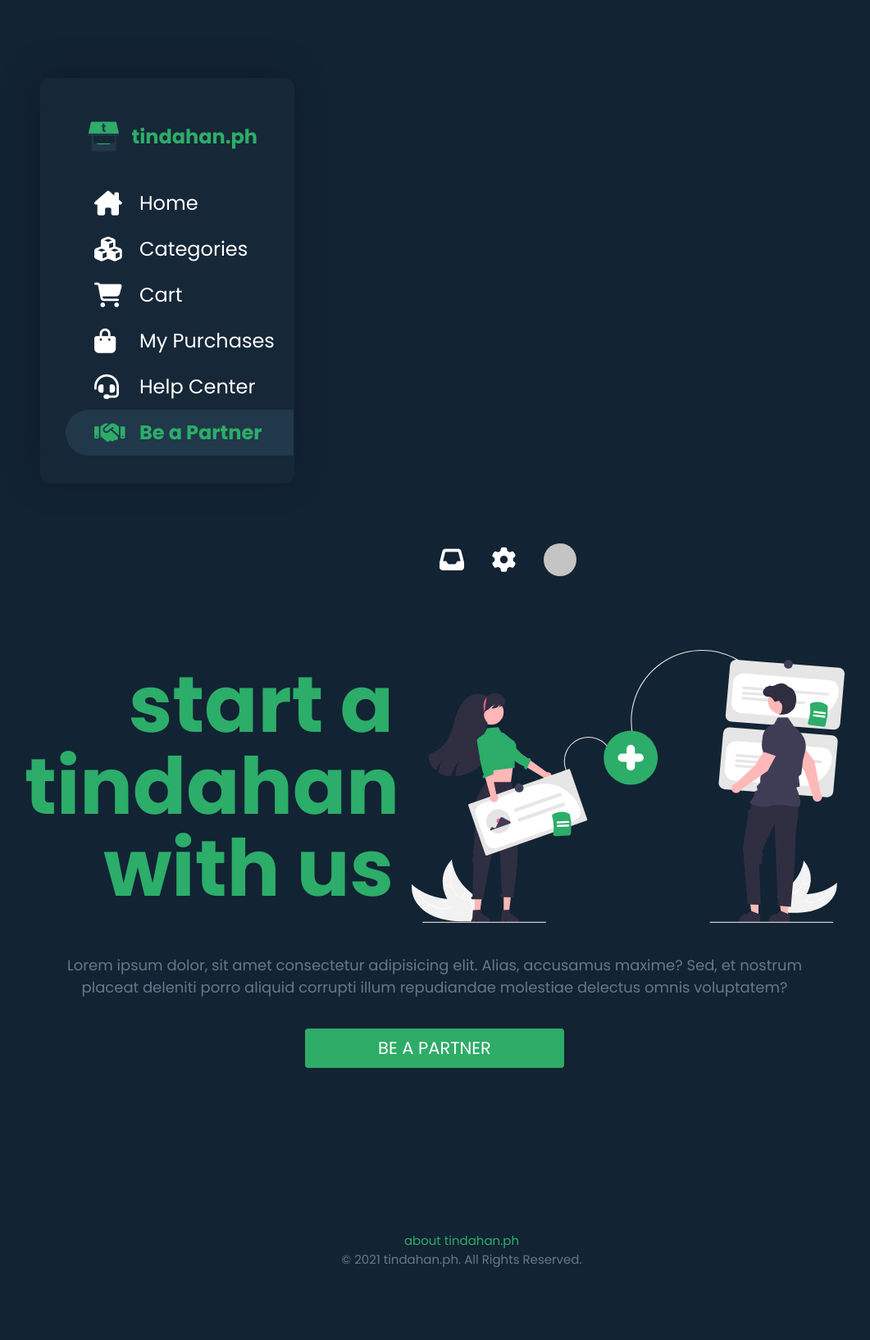
After one commit to cruzhansm/tindahan.ph, a PHP site: page /src/user/user-register-partner.html in a window 1280 px wide. The commit adds this page. Shown: the whole page at 82% size, without its empty margins (77-1138 px from the left). Run offline with PHP 8.4, Linux system fonts and the light colour scheme; some libraries are stand-ins or nearby versions; some web fonts are replaced.

Commit message:
User registration page for partnership finished. Awaiting JS and backend integration.

```diff
--- a/css/components/containers.css
+++ b/css/components/containers.css
@@ -8,7 +8,7 @@
   margin-left: 61px;
   padding-right: 126px;
   max-width: calc(100% - 435px) !important;
-  min-height: 100vh;
+  min-height: calc(100% - 72px);
 }
 
 .container-display {
--- /dev/null
+++ b/css/user/register-partner/register-partner-containers.css
@@ -0,0 +1,29 @@
+.right {
+  margin-bottom: 200px;
+}
+
+.container-register {
+  display: flex;
+  justify-content: center;
+  align-items: center;
+  width: 1100px;
+  height: max-content;
+  margin-left: 34px;
+}
+
+.container-register.register-prompt {
+  padding-right: 100px;
+}
+
+.container-register.register-form {
+  background-color: var(--tph-secondary);
+  width: 1005px;
+  margin-left: 70px;
+  padding: 38px 113px 60px 113px;
+}
+
+.container-register.register-process {
+  display: flex;
+  justify-content: center;
+  align-items: center;
+}
--- /dev/null
+++ b/css/user/register-partner/register-partner-form.css
@@ -0,0 +1,113 @@
+.register-form > form {
+  display: flex;
+  flex-direction: column;
+  justify-content: space-between;
+  width: inherit;
+  height: 1089px;
+}
+
+#platforms,
+.register-form > form > input.form-control {
+  width: 324px;
+  height: 45px;
+}
+
+.register-form-status {
+  display: flex;
+  flex-direction: column;
+  justify-content: space-between;
+  height: 170px;
+}
+
+.register-form-status > div {
+  margin-left: 36px;
+}
+
+.register-form-radio {
+  display: inline-flex;
+  width: max-content;
+}
+
+.register-form-radio > .input-group > label {
+  font-size: 16px;
+}
+
+.register-form-radio > .input-group:nth-child(1) {
+  margin-right: 31px;
+}
+
+#platforms {
+  margin-top: 14px;
+}
+
+.register-form-categories {
+  display: flex;
+  flex-direction: column;
+  justify-content: space-between;
+  height: 80px;
+}
+
+.register-form-categories > .form-select {
+  border-radius: 73px;
+  width: 324px;
+  height: 45px;
+}
+
+.register-form-textarea {
+  position: relative;
+  padding-left: 22px;
+}
+
+.register-form-textarea > textarea,
+.register-form-textarea > textarea:focus {
+  background-color: var(--tph-tertiary);
+  border: 0;
+  box-shadow: none;
+  border-radius: 12px;
+  color: var(--tph-text-primary);
+  width: 100%;
+  height: 130px;
+  resize: none;
+  padding: 10px;
+  margin-top: 22px;
+}
+
+.character-count-area {
+  font-size: 12px;
+  position: absolute;
+  bottom: 10px;
+  right: 10px;
+}
+
+.character-count-area > span {
+  color: var(--tph-text-secondary);
+}
+
+.register-form-upload {
+  position: relative;
+}
+
+.register-form-custom-upload {
+  background-color: var(--placeholder);
+  border-radius: 12px;
+  width: inherit;
+  height: 220px;
+  margin-left: 22px;
+  margin-top: 22px;
+}
+
+.custom-upload {
+  border-radius: 6px;
+  width: 172px !important;
+  height: 45px;
+  position: absolute;
+  right: 0px;
+  bottom: 0px;
+  display: flex;
+  justify-content: center;
+  align-items: center;
+}
+
+.custom-upload > input {
+  display: none;
+}
--- /dev/null
+++ b/css/user/register-partner/register-partner-process.css
@@ -0,0 +1,14 @@
+.register-process-hero {
+  display: flex;
+  flex-direction: column;
+  align-items: center;
+  width: 340px;
+  height: 340px;
+}
+
+.register-process-hero > img {
+  margin-top: 55px;
+  margin-bottom: 22px;
+  width: 234px;
+  height: 225px;
+}
--- /dev/null
+++ b/css/user/register-partner/register-partner-prompt.css
@@ -0,0 +1,42 @@
+.register-hero {
+  display: flex;
+  flex-direction: column;
+  justify-content: space-between;
+  align-items: center;
+  width: 100%;
+  height: 510px;
+}
+
+.register-hero-top,
+.register-hero-message {
+  height: min-content;
+}
+
+.register-hero-header {
+  display: flex;
+  justify-content: space-between;
+  align-items: center;
+  height: 333px;
+  width: inherit;
+}
+
+.register-hero-bold {
+  color: var(--tph-text-highlight);
+  font-size: 96px;
+  font-weight: 700;
+  line-height: 100px;
+  width: 45%;
+  text-align: right;
+}
+
+.register-hero-img {
+  width: 528px;
+  height: 333px;
+}
+
+.register-hero-message {
+  color: var(--tph-text-secondary);
+  font-size: 18px;
+  text-align: center;
+  width: 911px;
+}
--- /dev/null
+++ b/css/user/register-partner/register-partner.css
@@ -0,0 +1,4 @@
+@import url('register-partner-containers.css');
+@import url('register-partner-form.css');
+@import url('register-partner-process.css');
+@import url('register-partner-prompt.css');
--- a/css/user/user.css
+++ b/css/user/user.css
@@ -1 +1,2 @@
 @import url('cart/cart.css');
+@import url('register-partner/register-partner.css');
--- a/css/utilities/font.css
+++ b/css/utilities/font.css
@@ -9,3 +9,7 @@
 .fs-24 {
   font-size: 24px;
 }
+
+.fs-30 {
+  font-size: 30px;
+}
--- a/index.html
+++ b/index.html
@@ -64,7 +64,7 @@
             <i class="fa-solid fa-headset sidenav-link-icon"></i>
             <div class="sidenav-link-text">Help Center</div>
           </a>
-          <a href="#" class="sidenav-link">
+          <a href="/src/user/user-register-partner.html" class="sidenav-link">
             <i class="fa-solid fa-handshake sidenav-link-icon"></i>
             <div class="sidenav-link-text">Be a Partner</div>
           </a>
--- a/src/partner/partner-shop-profile.html
+++ b/src/partner/partner-shop-profile.html
@@ -99,7 +99,7 @@
              </div>
            </div>
            <div class="shop-banner-description">
-            Lorem ipsum dolor sit amet consectetur adipisicing elit. Cum, nisi, nisi, nisi?
+            This is a test short description. Testing the maximum number of characters per average as well as blah blah blah. This is to see if the banner description can accommodate an appropriate number of strings in its container. Char, sana ol. Ambot tan awon lang if masigo ang 300 lods. Sigo raman diay :D.
            </div>
            <div class="shop-banner-actions">
              <div class="shop-banner-action">
--- a/src/user/user-cart.html
+++ b/src/user/user-cart.html
@@ -74,7 +74,7 @@
             <i class="fa-solid fa-headset sidenav-link-icon"></i>
             <div class="sidenav-link-text">Help Center</div>
           </a>
-          <a href="#" class="sidenav-link">
+          <a href="/src/user/user-register-partner.html" class="sidenav-link">
             <i class="fa-solid fa-handshake sidenav-link-icon"></i>
             <div class="sidenav-link-text">Be a Partner</div>
           </a>
--- a/src/user/user-purchases.html
+++ b/src/user/user-purchases.html
@@ -58,7 +58,7 @@
             <i class="fa-solid fa-headset sidenav-link-icon"></i>
             <div class="sidenav-link-text">Help Center</div>
           </a>
-          <a href="#" class="sidenav-link">
+          <a href="/src/user/user-register-partner.html" class="sidenav-link">
             <i class="fa-solid fa-handshake sidenav-link-icon"></i>
             <div class="sidenav-link-text">Be a Partner</div>
           </a>
--- /dev/null
+++ b/src/user/user-register-partner.html
@@ -0,0 +1,192 @@
+<!DOCTYPE html>
+<html lang="en">
+<head>
+  <meta charset="UTF-8">
+  <meta http-equiv="X-UA-Compatible" content="IE=edge">
+  <meta name="viewport" content="width=device-width, initial-scale=1.0">
+  <title>tindahan.ph - Home</title>
+
+  <link rel="icon" type="image/png" href="/assets/images/tph-logo-128px.png"/>
+
+  <link href="https://cdn.jsdelivr.net/npm/bootstrap@5.0.2/dist/css/bootstrap.min.css" rel="stylesheet" integrity="sha384-EVSTQN3/azprG1Anm3QDgpJLIm9Nao0Yz1ztcQTwFspd3yD65VohhpuuCOmLASjC" crossorigin="anonymous">
+  <script src="https://cdnjs.cloudflare.com/ajax/libs/jquery/3.6.0/jquery.min.js" integrity="sha512-894YE6QWD5I59HgZOGReFYm4dnWc1Qt5NtvYSaNcOP+u1T9qYdvdihz0PPSiiqn/+/3e7Jo4EaG7TubfWGUrMQ==" crossorigin="anonymous" referrerpolicy="no-referrer"></script>
+  <script src="https://kit.fontawesome.com/056f419e6a.js" crossorigin="anonymous"></script>
+
+  <link rel="stylesheet" href="/css/base/base.css">
+  <link rel="stylesheet" href="/css/components/components.css">
+  <link rel="stylesheet" href="/css/utilities/utilities.css">
+  <link rel="stylesheet" href="/css/user/user.css">
+
+  <script src="/js/common/user-logout.js"></script>
+  <script src="/js/user/register-partner.js"></script>i
+</head>
+
+<script>
+  window.onload = () => {
+    const text = document.querySelector('#shdesc');
+
+    text.addEventListener('input', () => { updateCharacterCount(); });
+  }
+
+  function noSubmit(e) {
+    e.preventDefault();
+  }
+</script>
+
+<body class="bg-primary">
+  <div class="row m-0">
+    <div class="col left">
+      <div class="sidenav">
+        <div class="sidenav-header">
+          <img src="/assets/images/tph-logo-512px.png" class="sidenav-header-img">
+          <div class="sidenav-header-text">
+            <div class="fw-bolder">tindahan.ph</div>
+          </div>
+        </div>
+        <div class="sidenav-links">
+          <a href="/index.html" class="sidenav-link">
+            <i class="fa-solid fa-house-chimney sidenav-link-icon"></i>
+            <div class="sidenav-link-text">Home</div>
+          </a>
+          <a href="#" class="sidenav-link">
+            <i class="fa-solid fa-cubes sidenav-link-icon"></i>
+            <div class="sidenav-link-text">Categories</div>
+            </a>
+          <a href="/src/user/user-cart.html" class="sidenav-link">
+            <i class="fa-solid fa-cart-shopping sidenav-link-icon"></i>
+            <div class="sidenav-link-text">Cart</div>
+          </a>
+          <a href="/src/user/user-purchases.html" class="sidenav-link">
+            <i class="fa-solid fa-bag-shopping sidenav-link-icon"></i>
+            <div class="sidenav-link-text">My Purchases</div>
+          </a>
+          <a href="#" class="sidenav-link">
+            <i class="fa-solid fa-headset sidenav-link-icon"></i>
+            <div class="sidenav-link-text">Help Center</div>
+          </a>
+          <a href="#" class="sidenav-link active">
+            <i class="fa-solid fa-handshake sidenav-link-icon"></i>
+            <div class="sidenav-link-text">Be a Partner</div>
+          </a>
+        </div>
+      </div>
+    </div>
+    <div class="col right">
+      <div class="container-display">
+        <header class="header">
+          <form action="noSubmit(event)">
+            <input type="search" class="form-control form-search border-input visually-hidden" placeholder="Search">
+          </form>
+          <div class="header-icons">
+            <i class="fa-solid fa-inbox"></i>
+            <i class="fa-solid fa-gear"></i>
+            <div class="user-image-icon" onclick="displayUserActions()">
+              <div class="user-image-actions visually-hidden">
+                <div class="user-image-action no-hover">
+                  <i class="fa-solid fa-user"></i>
+                  <div>userFirstName</div>
+                </div>
+                <div class="user-image-action">
+                  <i class="fa-solid fa-right-from-bracket"></i>
+                  <a href="/src/common/login.html">LOG OUT</a>
+                </div>
+              </div>
+            </div>
+          </div>
+        </header>
+      </div>
+
+      <div class="container-register register-prompt">
+        <div class="register-hero">
+          <div class="register-hero-header">
+            <div class="register-hero-bold">
+              start a tindahan with us
+            </div>
+            <img src="/assets/images/user/be-a-partner.svg" class="register-hero-img"></img>
+          </div>
+          <div class="register-hero-message">
+            Lorem ipsum dolor, sit amet consectetur adipisicing elit. Alias, accusamus maxime? Sed, et nostrum placeat deleniti porro aliquid corrupti illum repudiandae molestiae delectus omnis voluptatem?
+          </div>
+          <button class="btn btn-primary" onclick="showRegisterForm()">
+            Be a partner
+          </button>
+        </div>
+      </div>
+
+      <div class="container-register register-form visually-hidden">
+        <form onsubmit="proceedToReview(event)">
+          <div class="fs-30 text-highlight fw-bold text-center">Be a Partner</div>
+          <input type="text" class="form-control" placeholder="shop name">
+          <div class="register-form-categories">
+            <label for="" class="form-control">What do you mainly sell?</label>
+            <select name="" id="" class="form-select">
+              <option value="Category">Category</option>
+              <option value="">Food</option>
+              <option value="">Cosmetics</option>
+              <option value="">Furniture</option>
+              <option value="">Women's</option>
+              <option value="">Men's</option>
+              <option value="">Jewelry</option>
+              <option value="">Electronics</option>
+              <option value="">Kids</option>
+              <option value="">Stationery</option>
+            </select>
+          </div>
+          <div class="register-form-status">
+            <label for="" class="form-control">Are you new to online selling?</label>
+            <div class="register-form-radio">
+              <div class="input-group">
+                <input id="yesNewSell" type="radio" class="form-check-input">
+                <label for="yesNewSell" class="form-control">Yes</label>
+              </div>
+              <div class="input-group">
+                <input id="noNewSell" type="radio" class="form-check-input">
+                <label for="noNewSell" class="form-control">No</label>
+              </div>
+            </div>
+            <div class="register-form-platforms">
+              <label for="platforms" class="form-control">If not, what are the other online selling platforms that you use?</label>
+              <input id="platforms" type="text" class="form-control" placeholder="online selling platforms">
+            </div>
+          </div>
+
+          <div class="register-form-input-desc">
+            <label for="" class="form-control">Short description of shop (Max of 300 characters)</label>
+            <div class="register-form-textarea">
+              <textarea name="" id="shdesc" cols="30" rows="10" class="form-control" maxlength="300"></textarea>
+              <div class="character-count-area">
+                <span>Max characters:</span>
+                <span class="character-count">0</span>
+                <span> / 300</span>
+              </div>
+            </div>
+          </div>
+          <div class="register-form-upload">
+            <label class="form-control">Sample picture of your items (Max 5)</label>
+            <div class="register-form-custom-upload"></div>
+            <label class="btn btn-primary custom-upload">
+              Upload
+              <input type="file" accept="image/*" multiple>
+            </label>
+          </div>
+          <button type="submit" class="btn btn-primary mx-auto">Send application</button>
+        </form>
+      </div>
+
+      <div class="container-register register-process visually-hidden">
+        <div class="register-process-hero">
+          <div class="fs-30 text-highlight fw-bold">Be a Partner</div>
+          <img src="/assets/images/user/be-a-partner-review.svg"></img>
+          <div class="fs-18 text-secondary">Your application is currently in review.</div>
+        </div>
+      </div>
+    </div>
+
+    <div class="copyright mx-auto">
+      <div class="text-highlight">about tindahan.ph</div>
+      <div class="text-secondary">&copy 2021 tindahan.ph. All Rights Reserved.</div>
+    </div>
+  </div>
+  <script src="https://cdn.jsdelivr.net/npm/bootstrap@5.0.2/dist/js/bootstrap.bundle.min.js" integrity="sha384-MrcW6ZMFYlzcLA8Nl+NtUVF0sA7MsXsP1UyJoMp4YLEuNSfAP+JcXn/tWtIaxVXM" crossorigin="anonymous"></script>
+</body>
+</html>
```
Also changed, not shown: css/base/form.css (+22 -7 lines), js/user/register-partner.js (added, +37 -0 lines), assets/icons/chevron-down-solid.svg (added), assets/images/user/be-a-partner-review.svg (added), assets/images/user/be-a-partner.svg (added).
